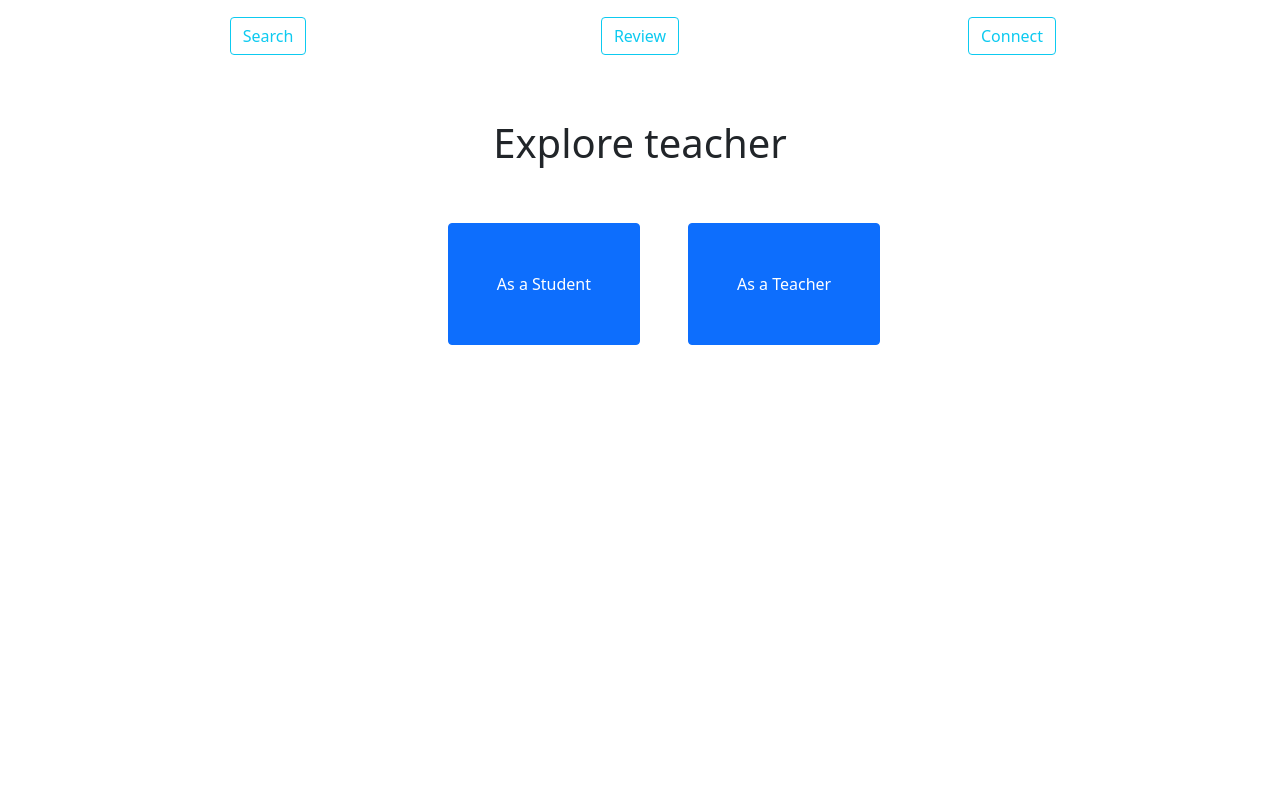
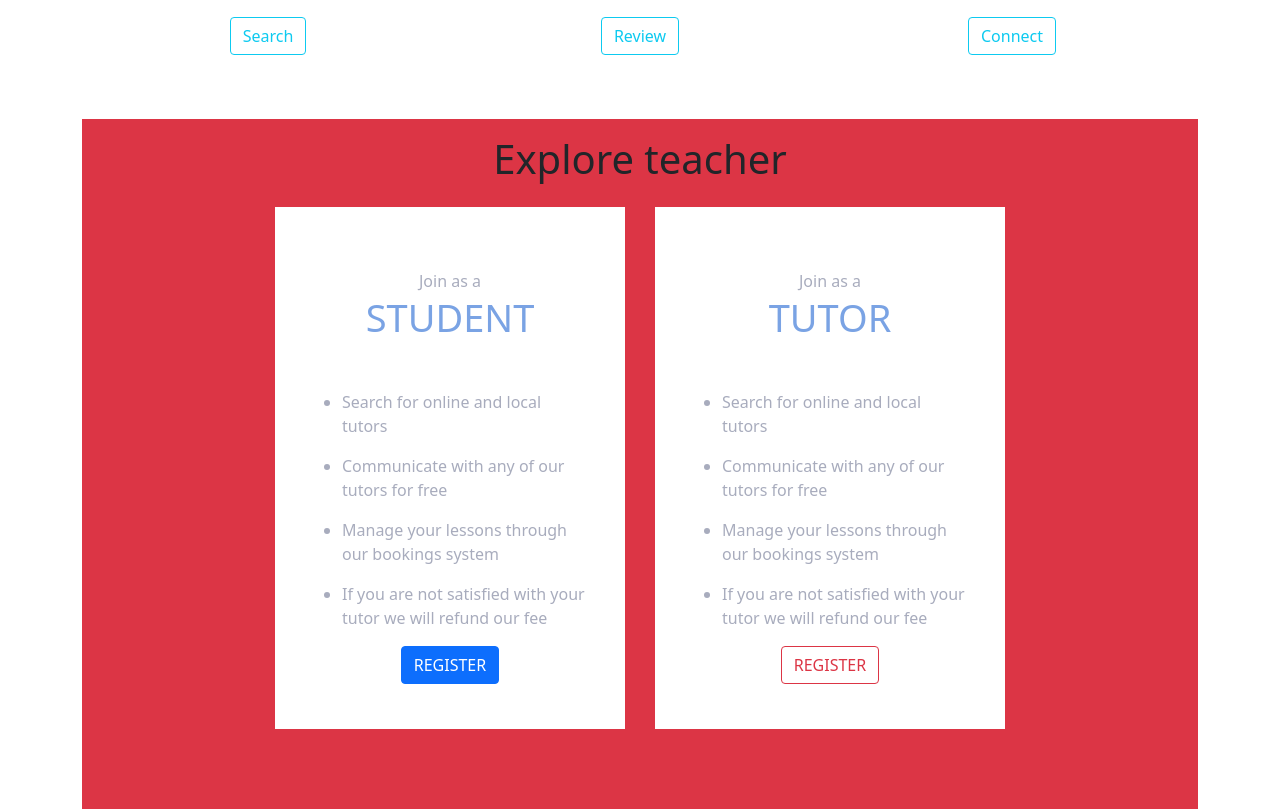
Before and after one commit to pd1116/Online-Tutor, a React (Create React App) app: page / in a window 1280 px wide. Shown: the part 370-1179 px from the top of the page. Before the commit the page ends 800 px from the top, so only its background shows below. Built offline with nearby package versions, Linux system fonts and the light colour scheme.

Commit message:
update explore teacher

```diff
--- /dev/null
+++ b/src/Components/ExploreTutor/ExploreTutor.css
@@ -0,0 +1,51 @@
+.Explore{
+    display: flex;
+    /* -webkit-box-pack: center;
+    -ms-flex-pack: center; */
+    justify-content: center;
+    margin-left: -15px;
+    margin-right: -15px;
+}
+
+
+.join{
+    width: 100%;
+    max-width: 350px;
+    margin: 0 15px;
+    padding: 65px 35px 45px;
+    background-color: #fff;
+    color: #a8acbd;
+}
+.join h3 {
+    font-size: 38px;
+    font-weight: 500;
+    margin-bottom: 1.3em;
+    text-align: center;
+    color: #7aa3e4;
+}
+.join  span {
+    display: block;
+    font-size: 16px;
+    font-weight: 400;
+    margin-bottom: 4px;
+    color: #a8acbd;
+}
+.sectionnGap{
+
+        padding-top: 40px;
+        padding-bottom: 40px;
+
+}
+
+li {
+
+    /* display: flex; */
+    align-items: center;
+    margin-bottom: 16px;
+    text-align: left;
+}
+ul {
+        padding: 0;
+        margin: 0;
+
+    }
--- a/src/Components/ExploreTutor/ExploreTutor.js
+++ b/src/Components/ExploreTutor/ExploreTutor.js
@@ -1,12 +1,42 @@
 import React from 'react';
+import './ExploreTutor.css'
 
 const ExploreTutor = () => {
     return (
-        <div>
-            <h1>Explore teacher</h1>
-            <div className="btn btn-primary m-5 p-5">As a Student</div>
-            <div className="btn btn-primary p-5">As a Teacher</div>
+        <div className="bg-danger container">
+            <h1 className="py-3">Explore teacher</h1>
 
+
+            <div className="Explore">
+
+                <div className="join">
+                    <h3><span >Join as a </span>STUDENT</h3>
+                    <ul>
+                        <li>Search for online and local tutors</li>
+
+                        <li>Communicate with any of our tutors for free</li>
+                        <li>Manage your lessons through our bookings system</li>
+                        <li>If you are not satisfied with your tutor we will refund our fee</li>
+                    </ul>
+                    <div class="joinbtn"><a class="btn btn-primary " href="#">REGISTER</a></div>
+                </div>
+
+
+                        {/* //teacher */}
+                <div className="join">
+                    <h3><span >Join as a </span>TUTOR</h3>
+                    <ul>
+                        <li>Search for online and local tutors</li>
+
+                        <li>Communicate with any of our tutors for free</li>
+                        <li>Manage your lessons through our bookings system</li>
+                        <li>If you are not satisfied with your tutor we will refund our fee</li>
+                    </ul>
+                    <div class="joinbtn"><a class="btn btn-outline-danger " href="#">REGISTER</a></div>
+                </div>
+
+            </div>
+             <section class="sectionnGap"></section>
 
         </div>
     );
```
